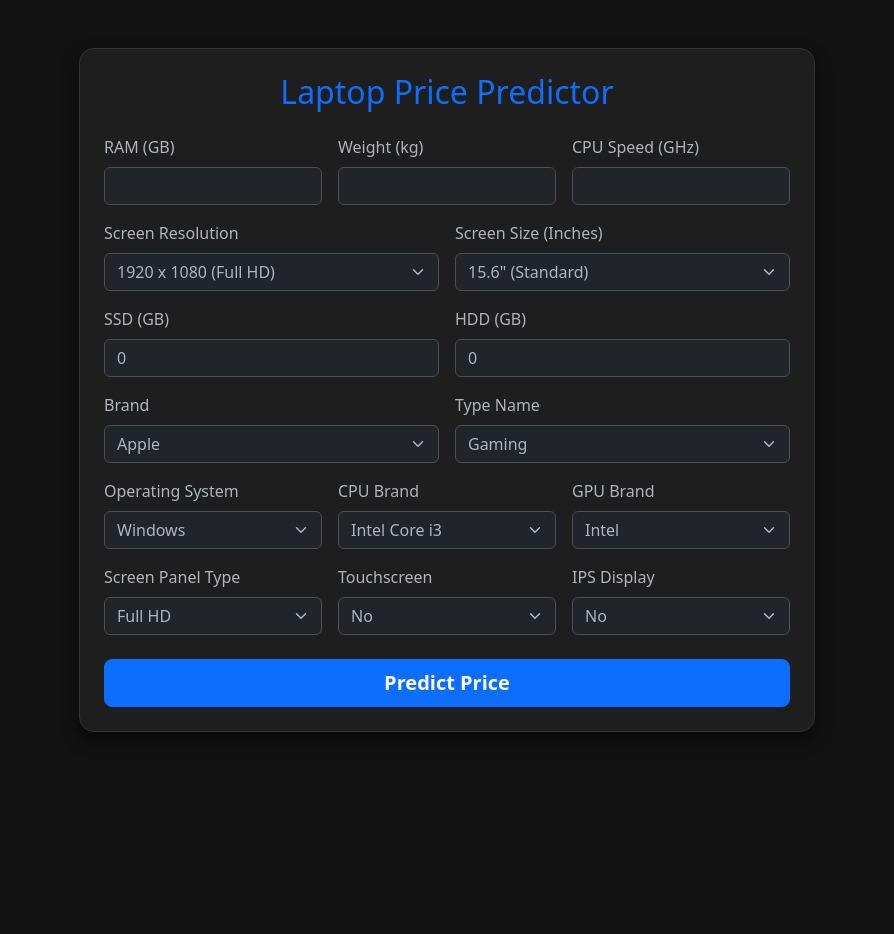
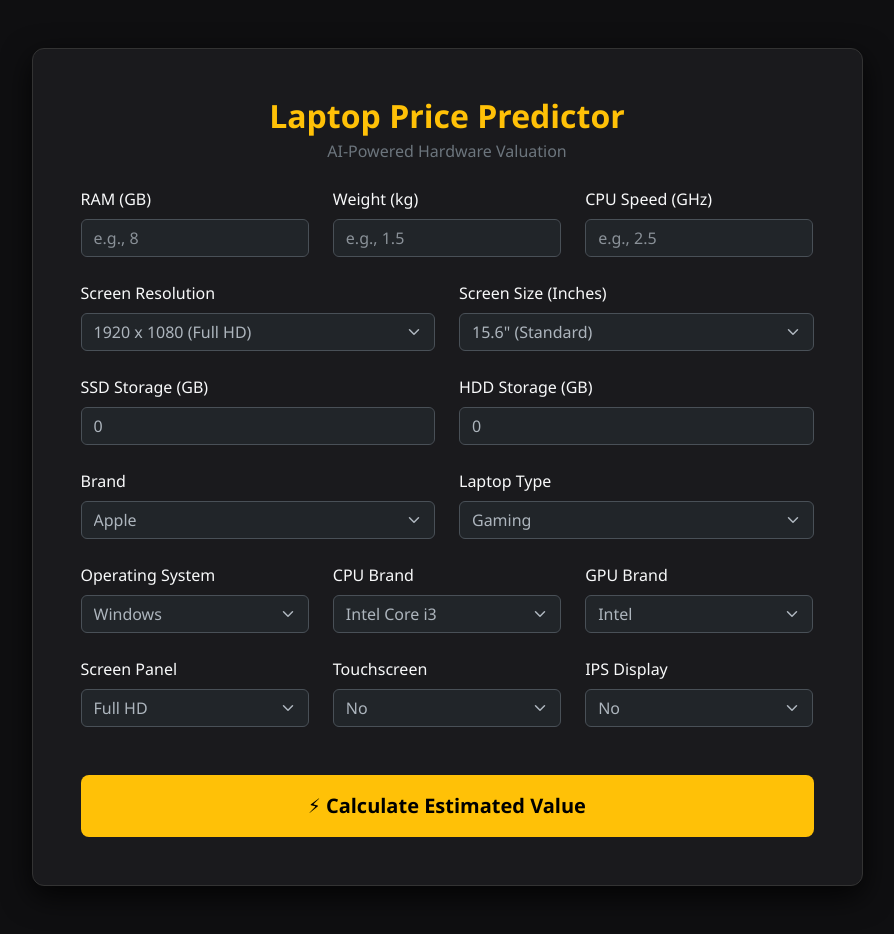
Before and after one commit to Satvik2Sharma/laptop_price-predictor_full-ml-app_Task-2-5_ml-club, a Flask app: page / in a window 1280 px wide. Shown: the whole page, without its empty margins (193-1087 px from the left). Before the commit the page ends 732 px from the top, so only its background shows below. Run offline with Flask 3, Linux system fonts and the light colour scheme; parts of the project's set-up code (start-up, migrations or seed data) failed here and were passed over.

Commit message:
Enhance styles and labels in index.html
Updated styles and improved form labels for better accessibility and aesthetics.

```diff
--- a/templates/index.html
+++ b/templates/index.html
@@ -7,43 +7,68 @@
     <link href="https://cdn.jsdelivr.net/npm/bootstrap@5.3.0/dist/css/bootstrap.min.css" rel="stylesheet">
     <style>
         body {
-            background-color: #121212;
+            background-color: #0f0f11; /* Deep modern black */
+            color: #ffffff;
+            font-family: 'Segoe UI', Tahoma, Geneva, Verdana, sans-serif;
         }
         .card {
-            border-radius: 15px;
-            box-shadow: 0 8px 16px rgba(0,0,0,0.5);
-            background-color: #1e1e1e;
+            border-radius: 12px;
+            background-color: #1a1a1d; /* Slightly lighter card */
             border: 1px solid #333;
+            box-shadow: 0 10px 30px rgba(0, 0, 0, 0.8);
         }
-        .text-primary {
-            color: #0d6efd !important;
+        .text-accent {
+            color: #ffc107 !important; /* Bold Yellow */
+        }
+        .btn-custom {
+            background-color: #ffc107;
+            color: #000;
+            font-weight: bold;
+            border: none;
+            transition: all 0.3s ease;
+        }
+        .btn-custom:hover {
+            background-color: #e0a800;
+            transform: translateY(-2px);
+            box-shadow: 0 4px 15px rgba(255, 193, 7, 0.4);
+        }
+        .form-control:focus, .form-select:focus {
+            border-color: #ffc107;
+            box-shadow: 0 0 0 0.25rem rgba(255, 193, 7, 0.25);
+        }
+        .price-box {
+            background-color: #242428;
+            border-left: 5px solid #ffc107;
+            border-radius: 8px;
+            padding: 20px;
         }
     </style>
 </head>
-<body class="text-light">
+<body>
 <div class="container mt-5 mb-5">
     <div class="row justify-content-center">
-        <div class="col-lg-8">
-            <div class="card p-4">
-                <h2 class="text-center mb-4 text-primary">Laptop Price Predictor</h2>
+        <div class="col-lg-9">
+            <div class="card p-4 p-md-5">
+                <h2 class="text-center mb-1 text-accent fw-bold">Laptop Price Predictor</h2>
+                <p class="text-center text-secondary mb-4">AI-Powered Hardware Valuation</p>
 
                 <form action="/predict" method="POST">
-                    <div class="row g-3">
+                    <div class="row g-4">
                         <div class="col-md-4">
-                            <label class="form-label">RAM (GB)</label>
-                            <input type="number" class="form-control" name="ram" required>
+                            <label class="form-label text-light">RAM (GB)</label>
+                            <input type="number" class="form-control" name="ram" placeholder="e.g., 8" required>
                         </div>
                         <div class="col-md-4">
-                            <label class="form-label">Weight (kg)</label>
-                            <input type="number" step="0.01" class="form-control" name="weight" required>
+                            <label class="form-label text-light">Weight (kg)</label>
+                            <input type="number" step="0.01" class="form-control" name="weight" placeholder="e.g., 1.5" required>
                         </div>
                         <div class="col-md-4">
-                            <label class="form-label">CPU Speed (GHz)</label>
-                            <input type="number" step="0.01" class="form-control" name="cpu_speed" required>
+                            <label class="form-label text-light">CPU Speed (GHz)</label>
+                            <input type="number" step="0.01" class="form-control" name="cpu_speed" placeholder="e.g., 2.5" required>
                         </div>
 
                         <div class="col-md-6">
-                            <label class="form-label">Screen Resolution</label>
+                            <label class="form-label text-light">Screen Resolution</label>
                             <select class="form-select" name="resolution">
                                 <option value="1366x768">1366 x 768 (HD)</option>
                                 <option value="1600x900">1600 x 900 (HD+)</option>
@@ -55,7 +80,7 @@
                             </select>
                         </div>
                         <div class="col-md-6">
-                            <label class="form-label">Screen Size (Inches)</label>
+                            <label class="form-label text-light">Screen Size (Inches)</label>
                             <select class="form-select" name="inches">
                                 <option value="11.6">11.6"</option>
                                 <option value="12.0">12.0"</option>
@@ -71,16 +96,16 @@
                         </div>
 
                         <div class="col-md-6">
-                            <label class="form-label">SSD (GB)</label>
+                            <label class="form-label text-light">SSD Storage (GB)</label>
                             <input type="number" class="form-control" name="ssd" value="0" required>
                         </div>
                         <div class="col-md-6">
-                            <label class="form-label">HDD (GB)</label>
+                            <label class="form-label text-light">HDD Storage (GB)</label>
                             <input type="number" class="form-control" name="hdd" value="0" required>
                         </div>
 
                         <div class="col-md-6">
-                            <label class="form-label">Brand</label>
+                            <label class="form-label text-light">Brand</label>
                             <select class="form-select" name="company">
                                 <option value="Apple">Apple</option>
                                 <option value="Asus">Asus</option>
@@ -93,7 +118,7 @@
                             </select>
                         </div>
                         <div class="col-md-6">
-                            <label class="form-label">Type Name</label>
+                            <label class="form-label text-light">Laptop Type</label>
                             <select class="form-select" name="typename">
                                 <option value="Gaming">Gaming</option>
                                 <option value="Notebook">Notebook</option>
@@ -103,15 +128,15 @@
                             </select>
                         </div>
                         <div class="col-md-4">
-                            <label class="form-label">Operating System</label>
+                            <label class="form-label text-light">Operating System</label>
                             <select class="form-select" name="opsys">
                                 <option value="Windows">Windows</option>
                                 <option value="Mac">Mac</option>
-                                <option value="Other">Other/Linux/No OS</option>
+                                <option value="Other">Other / Linux / No OS</option>
                             </select>
                         </div>
                         <div class="col-md-4">
-                            <label class="form-label">CPU Brand</label>
+                            <label class="form-label text-light">CPU Brand</label>
                             <select class="form-select" name="cpu_brand">
                                 <option value="i3">Intel Core i3</option>
                                 <option value="i5">Intel Core i5</option>
@@ -121,7 +146,7 @@
                             </select>
                         </div>
                         <div class="col-md-4">
-                            <label class="form-label">GPU Brand</label>
+                            <label class="form-label text-light">GPU Brand</label>
                             <select class="form-select" name="gpu_brand">
                                 <option value="Intel">Intel</option>
                                 <option value="Nvidia">Nvidia</option>
@@ -130,7 +155,7 @@
                         </div>
 
                         <div class="col-md-4">
-                            <label class="form-label">Screen Panel Type</label>
+                            <label class="form-label text-light">Screen Panel</label>
                             <select class="form-select" name="screen_type">
                                 <option value="Full HD">Full HD</option>
                                 <option value="HD">HD</option>
@@ -138,14 +163,14 @@
                             </select>
                         </div>
                         <div class="col-md-4">
-                            <label class="form-label">Touchscreen</label>
+                            <label class="form-label text-light">Touchscreen</label>
                             <select class="form-select" name="touchscreen">
                                 <option value="1">Yes</option>
                                 <option value="0" selected>No</option>
                             </select>
                         </div>
                         <div class="col-md-4">
-                            <label class="form-label">IPS Display</label>
+                            <label class="form-label text-light">IPS Display</label>
                             <select class="form-select" name="ips">
                                 <option value="1">Yes</option>
                                 <option value="0" selected>No</option>
@@ -153,16 +178,37 @@
                         </div>
                     </div>
 
-                    <div class="text-center mt-4">
-                        <button type="submit" class="btn btn-primary btn-lg w-100 fw-bold">Predict Price</button>
+                    <div class="text-center mt-5">
+                        <button type="submit" class="btn btn-custom btn-lg w-100 py-3">⚡ Calculate Estimated Value</button>
                     </div>
                 </form>
 
-                {% if result %}
-                <div class="alert alert-success mt-4 text-center fs-4 fw-bold">
-                    {{ result }}
+                {% if eur %}
+                <div class="price-box mt-5 text-center shadow-lg">
+                    <h5 class="text-secondary mb-3 text-uppercase tracking-wide">Estimated Market Value</h5>
+                    <div class="row">
+                        <div class="col-4 border-end border-secondary">
+                            <h3 class="text-light mb-0">€ {{ eur }}</h3>
+                            <small class="text-muted">EUR</small>
+                        </div>
+                        <div class="col-4 border-end border-secondary">
+                            <h3 class="text-accent mb-0">$ {{ usd }}</h3>
+                            <small class="text-muted">USD</small>
+                        </div>
+                        <div class="col-4">
+                            <h3 class="text-light mb-0">₹ {{ inr }}</h3>
+                            <small class="text-muted">INR</small>
+                        </div>
+                    </div>
                 </div>
                 {% endif %}
+
+                {% if error %}
+                <div class="alert alert-danger mt-4 text-center fw-bold">
+                    {{ error }}
+                </div>
+                {% endif %}
+
             </div>
         </div>
     </div>
```
